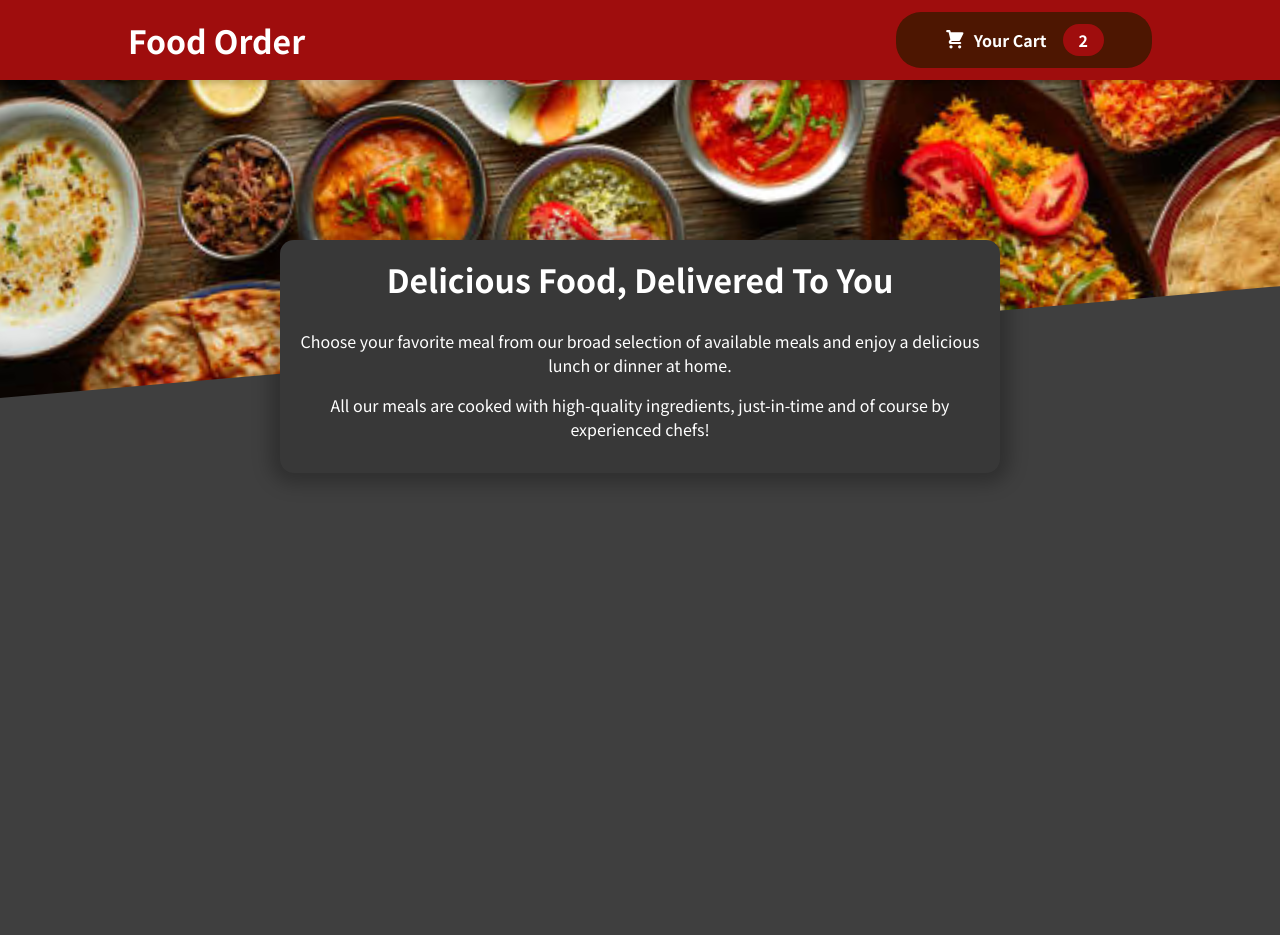
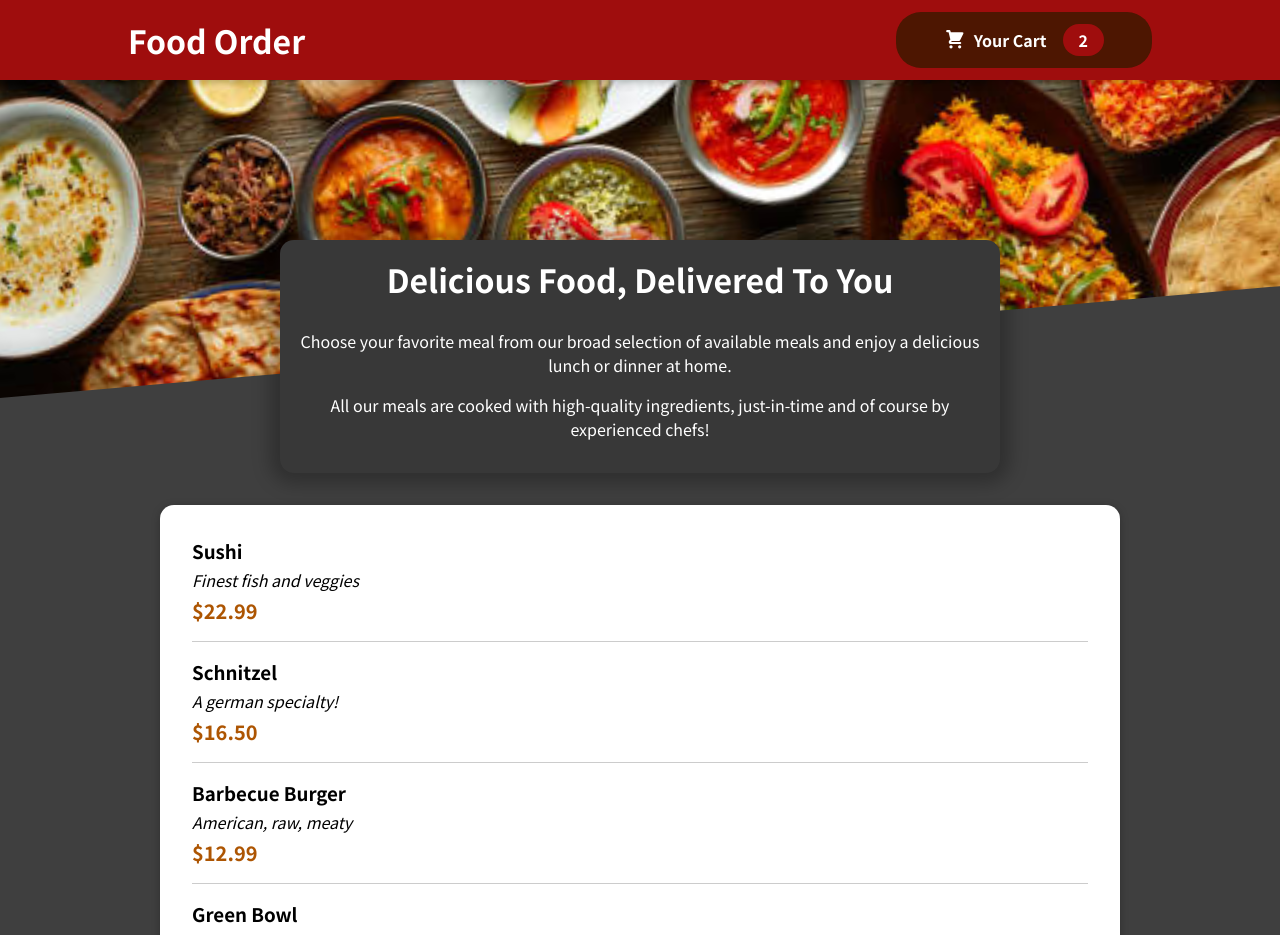
Before and after one commit to ramsankarAloor/restaurant-react-sharpner, a JavaScript app: page / in a window 1280 px wide. Shown: the top 935 px of the page. Before the commit the page ends 800 px from the top, so only its background shows below. Built offline with nearby package versions, Linux system fonts and the light colour scheme.

Commit message:
meals list visible

```diff
--- /dev/null
+++ b/src/components/Meals/AvailableMeals.module.css
@@ -0,0 +1,24 @@
+.meals {
+  max-width: 60rem;
+  width: 90%;
+  margin: 2rem auto;
+  animation: meals-appear 1s ease-out forwards;
+}
+
+.meals ul {
+  list-style: none;
+  margin: 0;
+  padding: 0;
+}
+
+@keyframes meals-appear {
+  from {
+    opacity: 0;
+    transform: translateY(3rem);
+  }
+
+  to {
+    opacity: 1;
+    transform: translateY(0);
+  }
+}
--- /dev/null
+++ b/src/components/Meals/AvaillableMeals.js
@@ -0,0 +1,51 @@
+import Card from "../UI/Card";
+import styles from "./AvailableMeals.module.css";
+import MealItem from "./MealItem/MealItem";
+
+const DUMMY_MEALS = [
+  {
+    id: "m1",
+    name: "Sushi",
+    description: "Finest fish and veggies",
+    price: 22.99,
+  },
+  {
+    id: "m2",
+    name: "Schnitzel",
+    description: "A german specialty!",
+    price: 16.5,
+  },
+  {
+    id: "m3",
+    name: "Barbecue Burger",
+    description: "American, raw, meaty",
+    price: 12.99,
+  },
+  {
+    id: "m4",
+    name: "Green Bowl",
+    description: "Healthy...and green...",
+    price: 18.99,
+  },
+];
+
+const AvailableMeals = () => {
+  const mealsList = DUMMY_MEALS.map((meal) => (
+    <MealItem
+      key={meal.id}
+      name={meal.name}
+      description={meal.description}
+      price={meal.price}
+    />
+  ));
+
+  return (
+    <section className={styles.meals}>
+      <Card>
+        <ul>{mealsList}</ul>
+      </Card>
+    </section>
+  );
+};
+
+export default AvailableMeals;
--- /dev/null
+++ b/src/components/Meals/MealItem/MealItem.js
@@ -0,0 +1,18 @@
+import styles from "./MealItem.module.css";
+
+const MealItem = (props) => {
+  const price = `$${props.price.toFixed(2)}`;
+  return (
+    <li className={styles.meal}>
+      <div>
+        <div>
+          <h3>{props.name}</h3>
+        </div>
+        <div className={styles.description}>{props.description}</div>
+        <div className={styles.price}>{price}</div>
+      </div>
+    </li>
+  );
+};
+
+export default MealItem;
--- /dev/null
+++ b/src/components/Meals/MealItem/MealItem.module.css
@@ -0,0 +1,22 @@
+.meal {
+  display: flex;
+  justify-content: space-between;
+  margin: 1rem;
+  padding-bottom: 1rem;
+  border-bottom: 1px solid #ccc;
+}
+
+.meal h3 {
+  margin: 0 0 0.25rem 0;
+}
+
+.description {
+  font-style: italic;
+}
+
+.price {
+  margin-top: 0.25rem;
+  font-weight: bold;
+  color: #ad5502;
+  font-size: 1.25rem;
+}
--- a/src/components/Meals/Meals.js
+++ b/src/components/Meals/Meals.js
@@ -1,9 +1,11 @@
+import AvailableMeals from "./AvaillableMeals";
 import MealsSummary from "./MealsSummary";
 
 function Meals() {
   return (
     <>
       <MealsSummary />
+      <AvailableMeals />
     </>
   );
 }
--- /dev/null
+++ b/src/components/UI/Card.js
@@ -0,0 +1,7 @@
+import styles from "./Card.module.css";
+
+const Card = (props) => {
+  return <div className={styles.card}>{props.children}</div>;
+};
+
+export default Card;
--- /dev/null
+++ b/src/components/UI/Card.module.css
@@ -0,0 +1,6 @@
+.card {
+  padding: 1rem;
+  box-shadow: 0 2px 8px rgba(0, 0, 0, 0.25);
+  border-radius: 14px;
+  background-color: white;
+}
```
